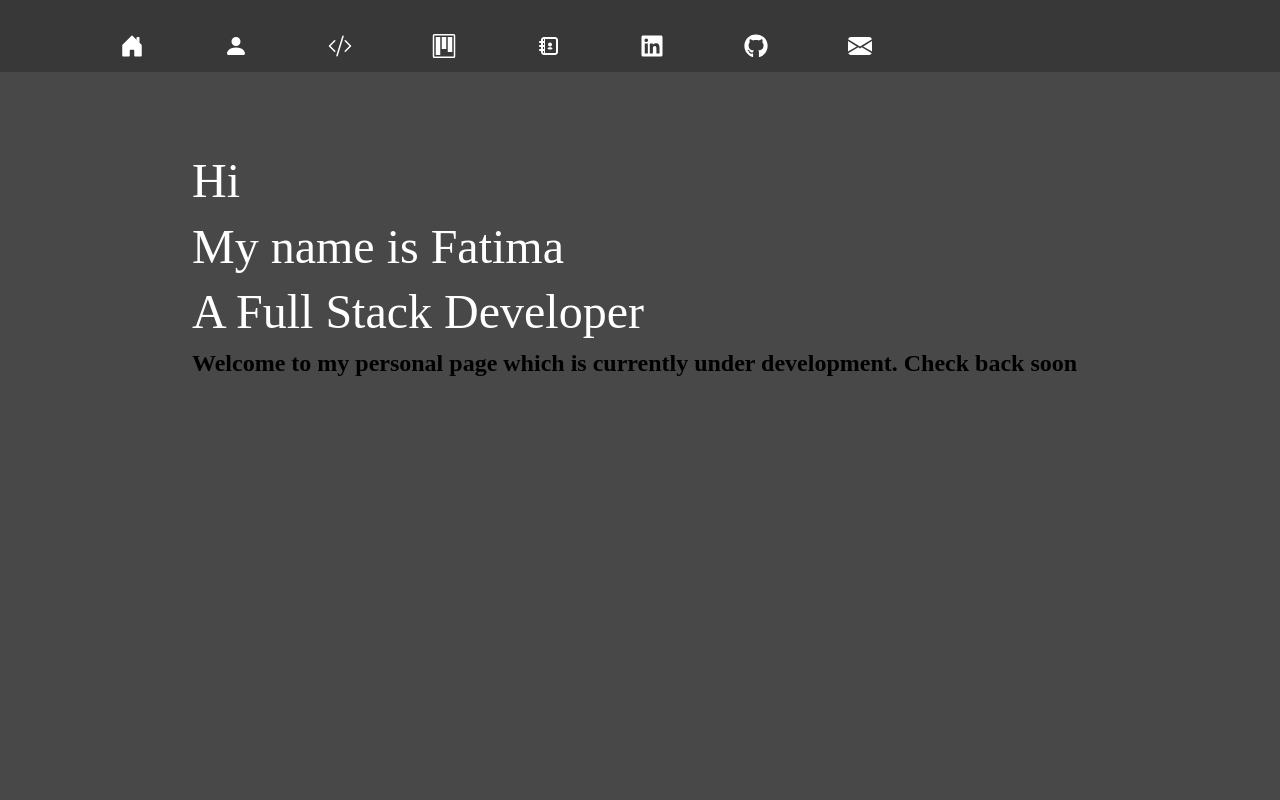
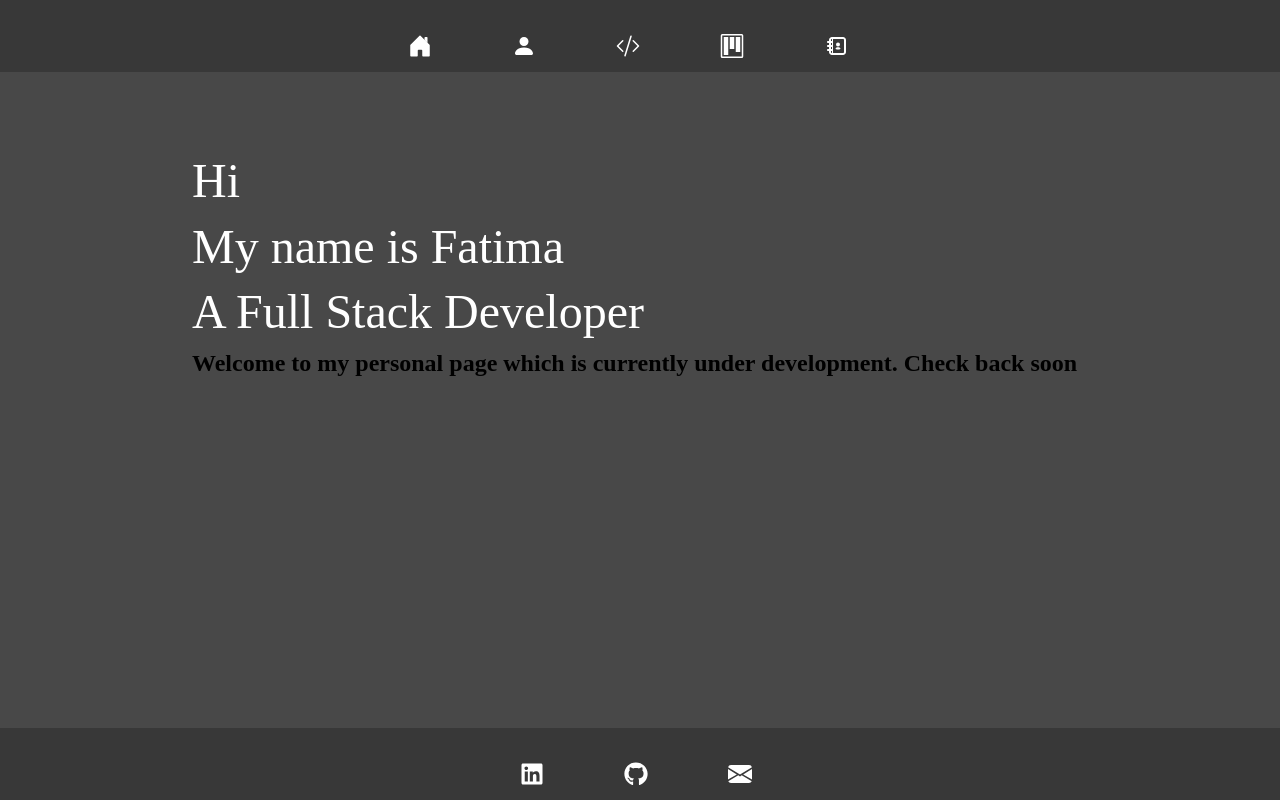
Before and after one commit to FatimaAbdimalik/portfolio, a React (Create React App) app: page / in a window 1280 px wide. Built offline with nearby package versions, Linux system fonts and the light colour scheme; a web font is replaced by a local one.

Commit message:
added footer

```diff
--- a/src/App.css
+++ b/src/App.css
@@ -1,5 +1,6 @@
 .content {
-  max-height: 100%;
+  min-height: 100%;
+  position: relative;
 }
 
 html {
--- a/src/App.js
+++ b/src/App.js
@@ -9,6 +9,7 @@ import Contact from "./components/Contact/Contact.js";
 import "./App.css";
 import "./index.css";
 import SideBar from "./components/SideBar/SideBar.js";
+import Footer from "./components/Footer/Footer.js";
 
 function App() {
   const baseUrl = "http://localhost:3200";
@@ -53,11 +54,15 @@ function App() {
             }}
           />
         </Router>
-        <div>
+
+        {/* <div>
           <audio autoPlay>
             <source src="moonlight-movement1.mp3" type="audio/mp3" />
           </audio>
-        </div>
+        </div> */}
+      </div>
+      <div>
+        <Footer />
       </div>
     </div>
   );
--- a/src/components/Footer/Footer.js
+++ b/src/components/Footer/Footer.js
@@ -2,23 +2,45 @@ import React from "react";
 import { BsFillEnvelopeFill } from "react-icons/bs";
 import { FaLinkedin } from "react-icons/fa";
 import { FaGithub } from "react-icons/fa";
+import HoverToggle from "../HoverToggle/HoverToggle";
+
 import "./Footer.css";
 
 const Footer = () => {
   return (
-    <div className="footer-background">
-      <div style={{ display: "flex", justifyContent: "space-evenly" }}>
-        <a href="https://www.linkedin.com/in/fatima-abdimalik/">
-          <FaLinkedin size="1.5rem" color="#2867B2" />
-        </a>
-
-        <a href="https://github.com/FatimaAbdimalik">
-          <FaGithub size="1.5rem" color="black" />
-        </a>
-        <a href="mailto:f.abdimalik@gmail.com">
-          <BsFillEnvelopeFill size="1.5rem" />
-        </a>
-      </div>
+    <div className="footer">
+      <ul className="side-bar-footer">
+        <li className="list_style">
+          <a
+            href="https://www.linkedin.com/in/fatima-abdimalik/"
+            target="_blank"
+            rel="noopener noreferrer"
+          >
+            <HoverToggle icons={<FaLinkedin size="1.5rem" />} text="LINKEDIN" />
+          </a>
+        </li>
+        <li className="list_style">
+          <a
+            href="https://github.com/FatimaAbdimalik"
+            target="_blank"
+            rel="noopener noreferrer"
+          >
+            <HoverToggle icons={<FaGithub size="1.5rem" />} text="GITHUB" />
+          </a>
+        </li>
+        <li className="list_style">
+          <a
+            href="mailto:f.abdimalik@gmail.com"
+            target="_blank"
+            rel="noopener noreferrer"
+          >
+            <HoverToggle
+              icons={<BsFillEnvelopeFill size="1.5rem" />}
+              text="EMAIL"
+            />
+          </a>
+        </li>
+      </ul>
     </div>
   );
 };
--- a/src/components/Home/Home.css
+++ b/src/components/Home/Home.css
@@ -47,34 +47,6 @@ h2 {
   font-size: 1rem;
 }
 
-.char {
-  offset-path: path(
-    "M.5 122.7s24.7-275 276.9 0c327.1 356.7 266.1-330.3 548-33.3 256.9 270.7 271.1 0 271.1 0"
-  );
-  offset-distance: calc(var(--char-index) * 1.75rem);
-  position: absolute;
-  animation: wave 2200ms cubic-bezier(0.62, 0.01, 0.42, 1.01) infinite alternate
-      calc(var(--char-index) * 20ms),
-    wave2 2200ms cubic-bezier(0.62, 0.01, 0.42, 1.01) infinite alternate
-      calc(var(--char-index) * 20ms);
-  transform: perspective(800px) scale(1) rotate3d(0, 0, 0, 0);
-}
-
-@keyframes wave {
-  100% {
-    offset-distance: calc((var(--char-index) * 3rem) + 300px);
-    transform: perspective(800px) scale(1.25) rotate3d(1, 0, 0, 180deg);
-    color: red;
-  }
-}
-
-@keyframes wave2 {
-  100% {
-    offset-distance: calc((var(--char-index) * 3.45rem) + 600px);
-    transform: perspective(800px) scale(1.75) rotate3d(1, 0, 0, 360deg);
-    color: goldenrod;
-  }
-}
 .subject-field {
   width: 25.9rem;
   margin-bottom: 5px;
--- a/src/components/SideBar/SideBar.css
+++ b/src/components/SideBar/SideBar.css
@@ -3,6 +3,7 @@
   margin-top: 2rem;
   margin-right: 3rem;
   display: flex;
+  margin-left: 18rem;
 }
 
 .list_style {
@@ -20,3 +21,19 @@ li.list_style > a {
   flex-direction: column;
   background-color: #383838;
 }
+
+.footer {
+  display: flex;
+  flex-direction: column;
+  background-color: #383838;
+  position: fixed;
+  bottom: 0;
+  width: 100%;
+}
+.side-bar-footer {
+  list-style: none;
+  margin-top: 2rem;
+  margin-right: 3rem;
+  display: flex;
+  margin-left: 25rem;
+}
--- a/src/components/SideBar/SideBar.js
+++ b/src/components/SideBar/SideBar.js
@@ -6,9 +6,6 @@ import HoverToggle from "../HoverToggle/HoverToggle";
 import { BsCodeSlash } from "react-icons/bs";
 import { GoProject } from "react-icons/go";
 import { TiContacts } from "react-icons/ti";
-import { BsFillEnvelopeFill } from "react-icons/bs";
-import { FaLinkedin } from "react-icons/fa";
-import { FaGithub } from "react-icons/fa";
 
 import "./SideBar.css";
 const SideBar = () => {
@@ -47,24 +44,6 @@ const SideBar = () => {
             <HoverToggle icons={<TiContacts size="1.5rem" />} text="CONTACT" />
           </Link>
         </li>
-        <li className="list_style">
-          <a href="https://www.linkedin.com/in/fatima-abdimalik/">
-            <HoverToggle icons={<FaLinkedin size="1.5rem" />} text="LINKEDIN" />
-          </a>
-        </li>
-        <li className="list_style">
-          <a href="https://github.com/FatimaAbdimalik">
-            <HoverToggle icons={<FaGithub size="1.5rem" />} text="GITHUB" />
-          </a>
-        </li>
-        <li className="list_style">
-          <a href="mailto:f.abdimalik@gmail.com">
-            <HoverToggle
-              icons={<BsFillEnvelopeFill size="1.5rem" />}
-              text="EMAIL"
-            />
-          </a>
-        </li>
       </ul>
     </div>
   );
```
